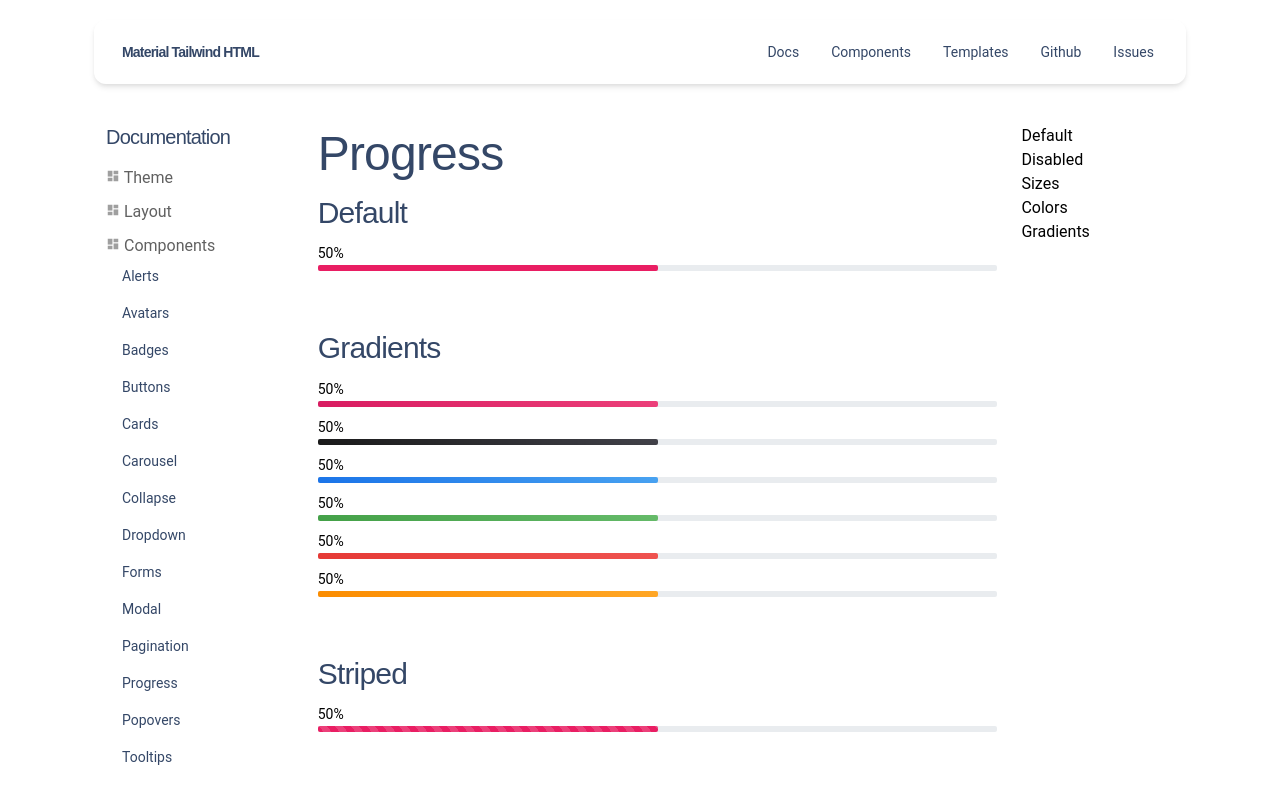
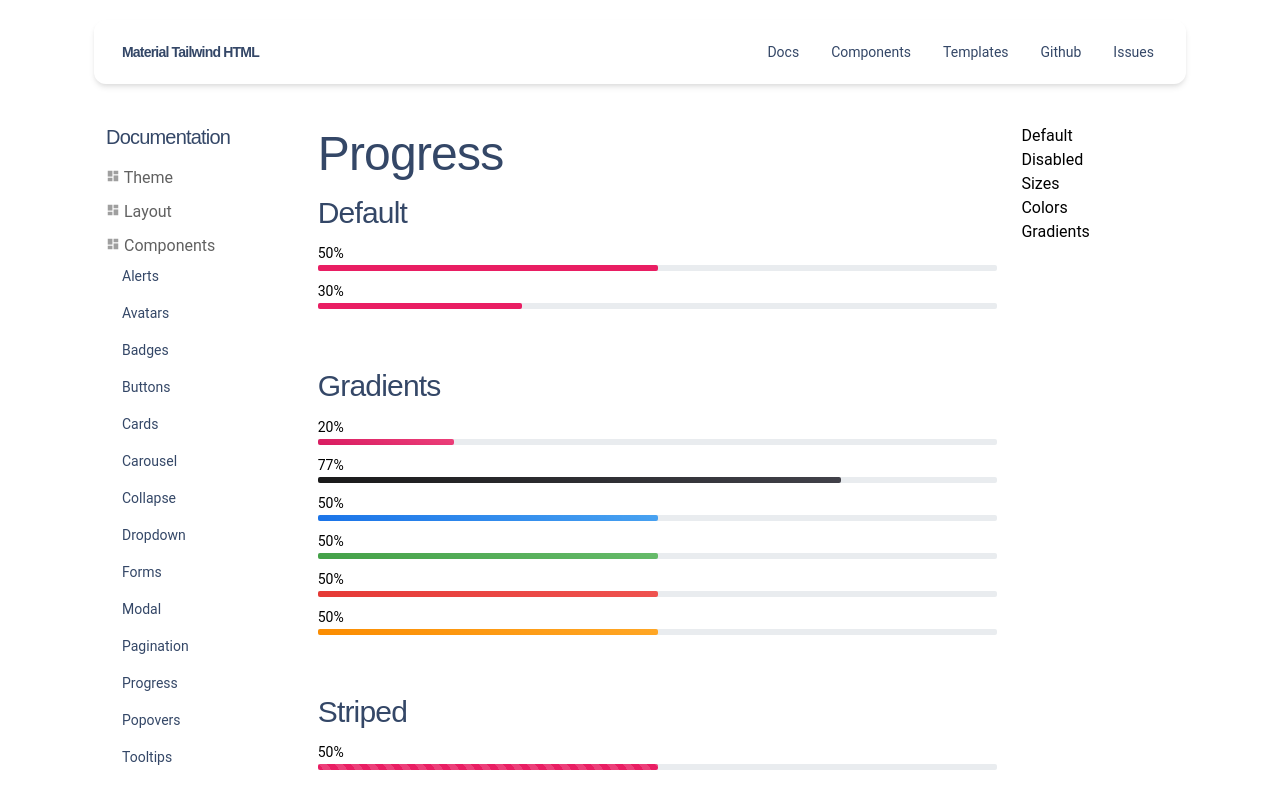
Before and after one commit to creativetimofficial/material-tailwind-html, a website: page build/components/progress.html in a window 1280 px wide. Shown: the top 785 px of the page. Drawn offline with nearby package versions, Linux system fonts and the light colour scheme; files that its build step writes are made by us from their sources.

Commit message:
refactor: update progress

```diff
--- a/build/components/progress.html
+++ b/build/components/progress.html
@@ -112,18 +112,24 @@
                   <div class="progress-bar w-1/2" role="progressbar"></div>
                 </div>
               </div>
+              <div class="mb-2">
+                <span class="text-sm font-normal leading-6">30%</span>
+                <div class="progress">
+                  <div class="progress-bar slap" data-value="30"></div>
+                </div>
+              </div>
 
               <h3 class="mt-14" id="gradients">Gradients</h3>
               <div class="mb-2">
-                <span class="text-sm font-normal leading-6">50%</span>
+                <span class="text-sm font-normal leading-6">20%</span>
                 <div class="progress">
-                  <div class="progress-bar bg-gradient-primary w-1/2" role="progressbar"></div>
+                  <div class="progress-bar bg-gradient-primary" data-value="20"></div>
                 </div>
               </div>
               <div class="mb-2">
-                <span class="text-sm font-normal leading-6">50%</span>
+                <span class="text-sm font-normal leading-6">77%</span>
                 <div class="progress">
-                  <div class="progress-bar bg-gradient-dark w-1/2" role="progressbar"></div>
+                  <div class="progress-bar bg-gradient-dark" data-value="77"></div>
                 </div>
               </div>
               <div class="mb-2">
```
